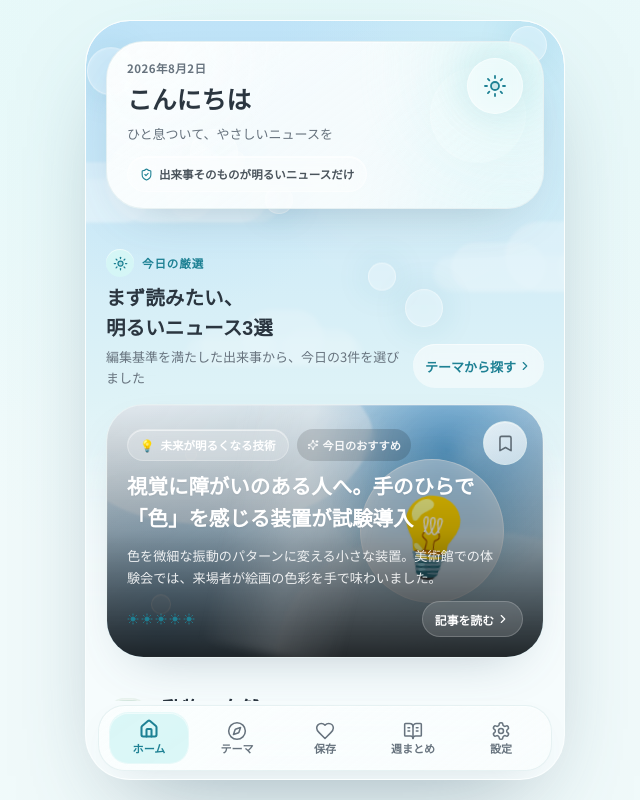
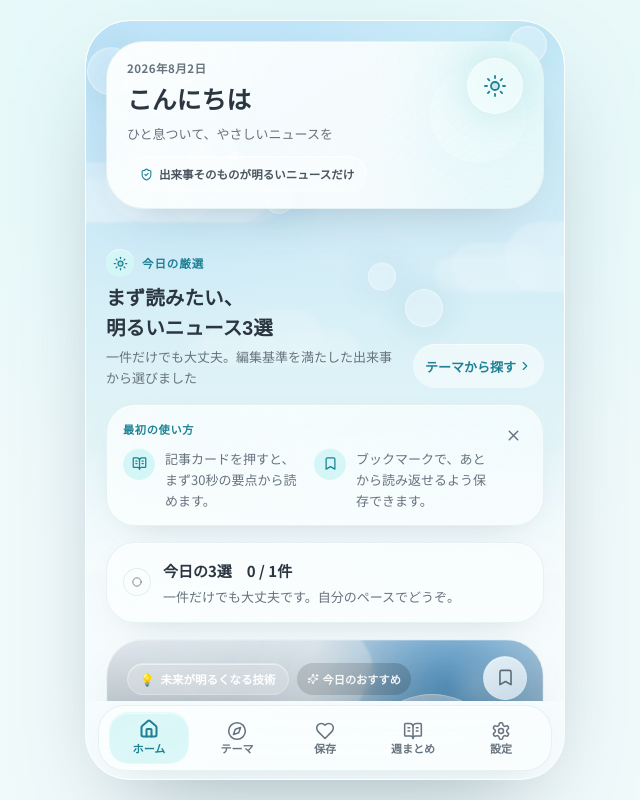
Before and after one commit to sunpotflower4460-cpu/Hot-news, a Next.js app: page /home in a window 1280 px wide. Shown: the whole page, without its empty margins (315-955 px from the left). Built offline with nearby package versions, Linux system fonts and the light colour scheme; a web font is replaced by a local one.

Commit message:
feat: add calm daily completion flow

```diff
--- a/src/app/(app)/home/page.tsx
+++ b/src/app/(app)/home/page.tsx
@@ -4,6 +4,8 @@ import { ArticleCard } from '@/components/article/ArticleCard';
 import { CategoryRail } from '@/components/article/CategoryRail';
 import { HeroCard } from '@/components/article/HeroCard';
 import { HomeGreeting } from '@/components/home/HomeGreeting';
+import { HomeUsageHint } from '@/components/home/HomeUsageHint';
+import { TodayReadingProgress } from '@/components/home/TodayReadingProgress';
 import { getArticlesByCategory, getTodayHot3 } from '@/lib/data/selectors';
 import { CATEGORIES } from '@/mock/categories';
 
@@ -34,7 +36,7 @@ export default async function HomePage() {
               まず読みたい、明るいニュース3選
             </h2>
             <p className="mt-0.5 text-caption text-muted">
-              編集基準を満たした出来事から、今日の3件を選びました
+              一件だけでも大丈夫。編集基準を満たした出来事から選びました
             </p>
           </div>
 
@@ -49,6 +51,8 @@ export default async function HomePage() {
 
         {hero ? (
           <>
+            <HomeUsageHint />
+            <TodayReadingProgress articleIds={hot3.map((article) => article.id)} />
             <HeroCard article={hero} />
             {rest.length > 0 && (
               <div className="space-y-3 pt-0.5" aria-label="今日の明るいニュース、続き">
@@ -90,7 +94,7 @@ export default async function HomePage() {
             世界には、今日も明るい出来事があります。
           </p>
           <p className="relative mt-1 text-caption text-muted">
-            小さな光を、明日もここに集めます。
+            ここで閉じても、もう少し読んでも。自分のペースでどうぞ。
           </p>
         </div>
       </div>
```
